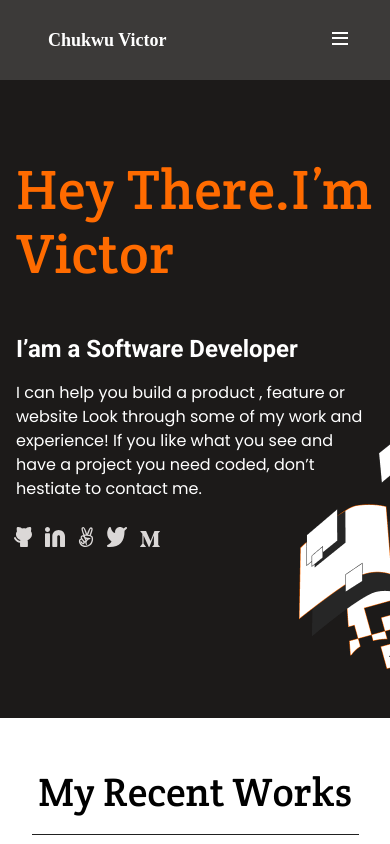
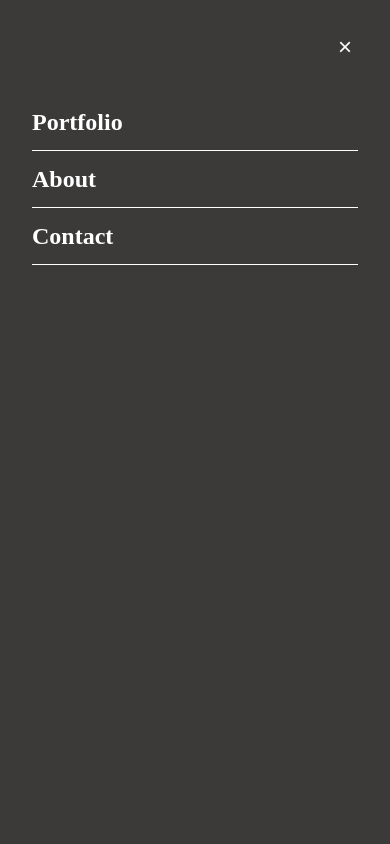
Before and after one commit to VICTOR-CHUKWU/portfolio, a website: page index.html in a window 390 px wide. Both pictures are taken after a click on the button 334 px from the left and 40 px from the top of the page. Shown: the top 844 px of the page. Drawn offline with Linux system fonts and the light colour scheme.

Commit message:
first commit

```diff
--- a/index.html
+++ b/index.html
@@ -1,15 +1,20 @@
 <!DOCTYPE html>
 <html lang="en">
   <head>
-   <!-- Global site tag (gtag.js) - Google Analytics -->
-<script async src="https://www.googletagmanager.com/gtag/js?id=G-B3M7ZLFLZ8"></script>
-<script>
-  window.dataLayer = window.dataLayer || [];
-  function gtag(){dataLayer.push(arguments);}
-  gtag('js', new Date());
+    <!-- Global site tag (gtag.js) - Google Analytics -->
+    <script
+      async
+      src="https://www.googletagmanager.com/gtag/js?id=G-B3M7ZLFLZ8"
+    ></script>
+    <script>
+      window.dataLayer = window.dataLayer || [];
+      function gtag() {
+        dataLayer.push(arguments);
+      }
+      gtag("js", new Date());
 
-  gtag('config', 'G-B3M7ZLFLZ8');
-</script>
+      gtag("config", "G-B3M7ZLFLZ8");
+    </script>
     <meta charset="UTF-8" />
     <meta http-equiv="X-UA-Compatible" content="IE=edge" />
     <meta name="viewport" content="width=device-width, initial-scale=1.0" />
@@ -27,7 +32,7 @@
           <li><a href="#">about</a></li>
           <li><a href="#">contact</a></li>
           <li class="svg">
-            <a href="#" >
+            <a href="#">
               <svg
                 width="22"
                 height="18"
@@ -52,6 +57,18 @@
         </button>
       </nav>
     </header>
+    <section class="sidebar">
+      <div class="sidebar-inner">
+        <div class="sidebar-cancel">
+          <button class="cancel" type="button">&times;</button>
+        </div>
+        <div class="sidebar-menu">
+          <a href="#project" class="anchor-link">Portfolio</a>
+          <a href="#about" class="anchor-link">About</a>
+          <a href="#contact" class="anchor-link">Contact</a>
+        </div>
+      </div>
+    </section>
 
     <section id="hero" class="hero">
       <div class="hero-inner">
@@ -313,10 +330,10 @@
               <div class="about-me-inner">
                 <h1>About me</h1>
                 <p class="paragraph" id="white-p">
-                  Hello I’m a software developer! I can help you build a product ,
-                  feature or website Look through some of my work and experience!
-                  If you like what you see and have a project you need coded,
-                  don’t hestiate to contact me.
+                  Hello I’m a software developer! I can help you build a product
+                  , feature or website Look through some of my work and
+                  experience! If you like what you see and have a project you
+                  need coded, don’t hestiate to contact me.
                 </p>
                 <button class="btn">Get My Resume</button>
               </div>
@@ -401,7 +418,7 @@
           </div>
         </div>
       </div>
-      <div class="closure">
+      <div class="closure" id="contact">
         <div class="clossure-inner">
           <div class="grid-desktops">
             <h3 class="paragraph grid-desktop_para">
@@ -528,5 +545,6 @@
         </div>
       </div>
     </section>
+    <script src="index.js"></script>
   </body>
 </html>
--- /dev/null
+++ b/index.js
@@ -0,0 +1,28 @@
+const ToggleBar = document.querySelector('.toggle-button');
+const body = document.querySelector("body");
+const sideBar = document.querySelector('.sidebar');
+const cancel = document.querySelector('.cancel');
+const anchorLink = document.querySelectorAll('.anchor-link')
+
+ToggleBar.addEventListener('click', openSideBar);
+cancel.addEventListener('click', closeSideBar);
+
+anchorLink.forEach((anchor) => {
+    console.log('him')
+    return anchor.addEventListener('click', closeSideBar)
+
+
+})
+
+
+function openSideBar() {
+    sideBar.classList.add('show-side-bar');
+    body.classList.add('noscroll');
+}
+
+function closeSideBar() {
+    sideBar.classList.remove('show-side-bar');
+    body.classList.remove('noscroll');
+}
+
+// anchorLink.forEach((anchor)=> anchor.addEventListener('click', closeSideBar))
--- a/style.css
+++ b/style.css
@@ -11,10 +11,69 @@ body {
   overflow-x: hidden;
 }
 
+body.noscroll {
+  overflow: hidden;
+}
+
 header {
   background: #3c3a39;
   padding: 1rem 3rem;
   height: 48px;
+}
+
+.sidebar {
+  background: #3c3a39;
+  width: 100%;
+  height: 100%;
+  position: absolute;
+  top: 0;
+  left: 0;
+  bottom: 0;
+  z-index: 3;
+  transform: translate(-100%);
+  transition: all 1s ease-in-out;
+}
+
+.show-side-bar {
+  transform: translate(0);
+}
+
+.sidebar-inner {
+  position: relative;
+  margin: 2rem 2rem 0 2rem;
+}
+
+.sidebar-cancel {
+  display: flex;
+  align-items: center;
+  justify-content: flex-end;
+}
+
+.cancel {
+  border: none;
+  background: transparent;
+  outline: none;
+  color: white;
+  font-size: 1.5rem;
+  margin-left: auto;
+}
+
+.sidebar-menu {
+  display: flex;
+  flex-direction: column;
+  align-items: flex-start;
+  justify-content: flex-start;
+  margin-top: 3rem;
+}
+
+.anchor-link {
+  width: 100%;
+  color: #fff;
+  font-size: 1.5rem;
+  font-weight: 600;
+  border-bottom: 1px solid #fff;
+  padding-bottom: 1rem;
+  margin-bottom: 1rem;
 }
 
 .dflex {
@@ -407,6 +466,10 @@ textarea {
 }
 
 @media all and (min-width: 1025px) {
+  .sidebar {
+    display: none;
+  }
+
   .nav-item {
     display: flex;
   }
```
Also changed, not shown: .eslintrc.json (added).
